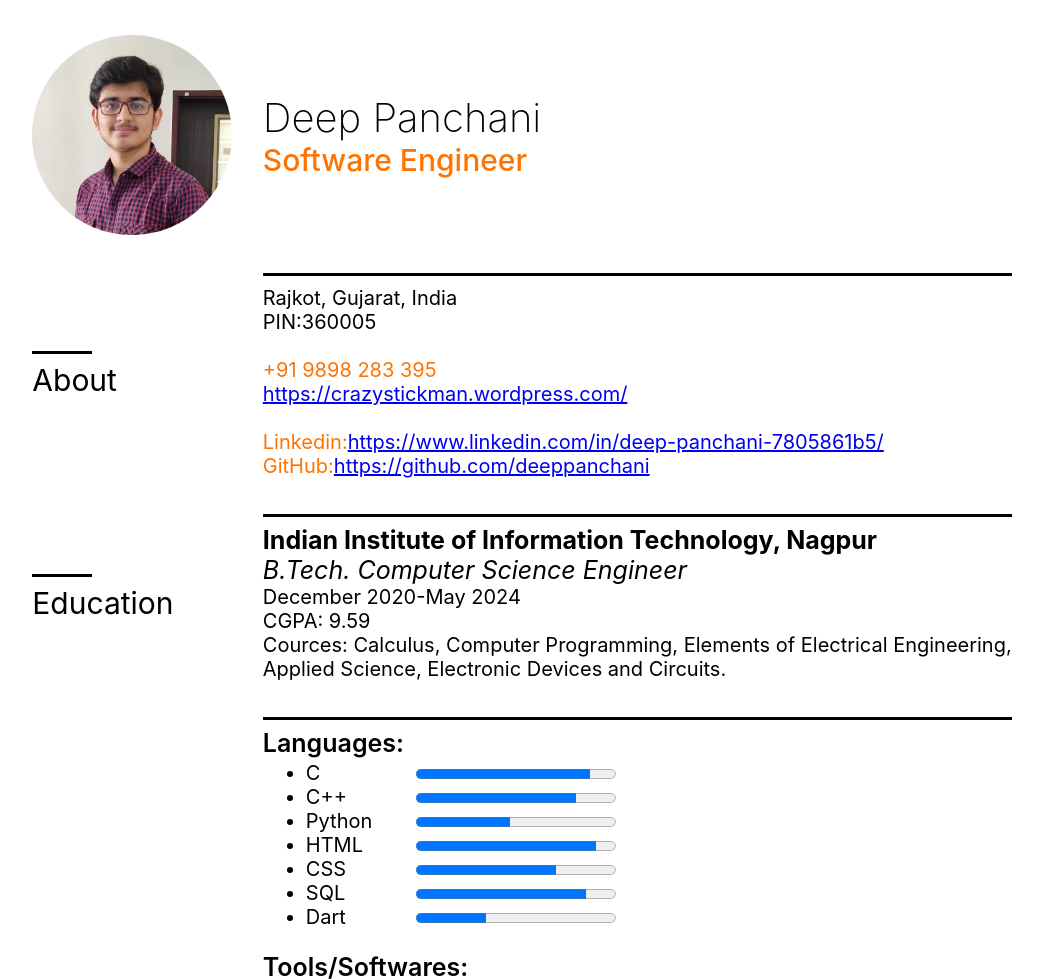
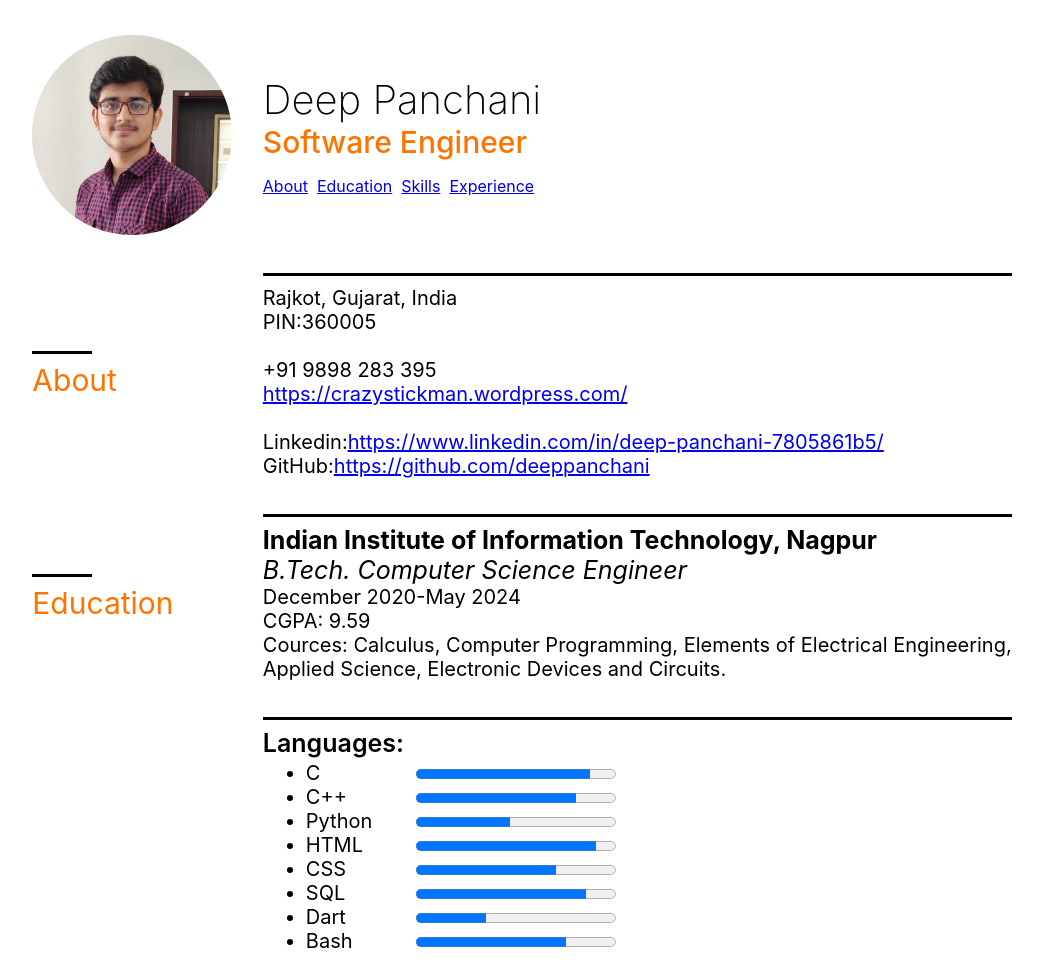
Before and after one commit to deeppanchani/resume, a plain HTML site: page index.html in a window 1280 px wide. Shown: the top 979 px of the page, without its empty margins (118-1161 px from the left). Drawn offline with Linux system fonts and the light colour scheme.

Commit message:
Add files via upload

```diff
--- a/index.html
+++ b/index.html
@@ -1,6 +1,11 @@
+<!-- Deep Panchani -->
+<!-- BT20CSE105 -->
+<!-- App Programming Lab Home Work
+by Parnika Kekre - Saturday, 24 April 2021, 11:57 AM -->
+
 <html>
     <head>
-        <title></title>
+        <title>Deep Panchani Resume</title>
     </head>
     <body style="font-family: -apple-system, BlinkMacSystemFont, 'Segoe UI', Roboto, Oxygen, Ubuntu, Cantarell, 'Open Sans', 'Helvetica Neue', sans-serif;">
         <table align="center">
@@ -27,6 +32,12 @@
                 <td style="font-size:60px;">
                     <p style="font-size:40px;font-weight: 200 ;margin:0;padding:0;">Deep Panchani</p>
                     <p style="font-size:30px; color:rgb(255, 115, 0); font-weight: 500; margin:0;padding:0;">Software Engineer</p>
+                    <p style="font-size: medium;">
+                    <a href="#about">About</a>&nbsp;
+                    <a href="#education">Education</a>&nbsp;
+                    <a href="#skills">Skills</a>&nbsp;
+                    <a href="#experience">Experience</a>&nbsp;
+                    </p>
                 </td>
             </tr>
             <tr>
@@ -43,24 +54,24 @@
             <tr>
                 <td>
                     <hr style="width: 30%;height:3px;border-width:0;color: black;background-color: black;" align="left">
-                    <p style="font-size:30px;font-weight: 400;margin:0;padding:0;">About</p>
+                    <p style="color:rgb(255, 115, 0);font-size:30px;font-weight: 400;margin:0;padding:0;">About</p>
                 </td>
                 <td>
                     &nbsp; &nbsp; &nbsp;
                 </td>
                 <td style="font-size: 20px;">
-                    <hr style="height:3px;border-width:0;color: black;background-color: black;">
+                    <hr id="about" style="height:3px;border-width:0;color: black;background-color: black;">
                     Rajkot, Gujarat, India
                     <br>
                     PIN:360005
                     <br>
                     <br>
-                    <p style="color:rgb(255, 115, 0);margin:0;padding:0;">+91 9898 283 395</p>
+                    <p style="margin:0;padding:0;">+91 9898 283 395</p>
                     <a href="https://crazystickman.wordpress.com/">https://crazystickman.wordpress.com/</a>
                     <br>
                     <br>
-                    <p style="color:rgb(255, 115, 0);margin:0;padding:0;">Linkedin:<a href="https://www.linkedin.com/in/deep-panchani-7805861b5/">https://www.linkedin.com/in/deep-panchani-7805861b5/</a></p>
-                    <p style="color:rgb(255, 115, 0);margin:0;padding:0;">GitHub:<a href="https://github.com/deeppanchani">https://github.com/deeppanchani</a></p>
+                    <p style="margin:0;padding:0;">Linkedin:<a href="https://www.linkedin.com/in/deep-panchani-7805861b5/">https://www.linkedin.com/in/deep-panchani-7805861b5/</a></p>
+                    <p style="margin:0;padding:0;">GitHub:<a href="https://github.com/deeppanchani">https://github.com/deeppanchani</a></p>
                 </td>
             </tr>
             <tr>
@@ -78,13 +89,13 @@
             <tr>
                 <td>
                     <hr style="width: 30%;height:3px;border-width:0;color: black;background-color: black;" align="left">
-                    <p style="font-size:30px;font-weight: 400;margin:0;padding:0;">Education</p>
+                    <p style="color:rgb(255, 115, 0);font-size:30px;font-weight: 400;margin:0;padding:0;">Education</p>
                 </td>
                 <td>
                     &nbsp; &nbsp; &nbsp;
                 </td>
                 <td>
-                    <hr style="height:3px;border-width:0;color: black;background-color: black;">
+                    <hr id="education" style="height:3px;border-width:0;color: black;background-color: black;">
                     <p style="font-size: 25px;margin:0;padding:0;"><b>Indian Institute of Information Technology, Nagpur</b><br><i>B.Tech. Computer Science Engineer</i></p>
                     <p style="font-size: 20px;margin:0;padding:0;">
                         December 2020-May 2024
@@ -110,13 +121,13 @@
             <tr>
                 <td>
                     <hr style="width: 30%;height:3px;border-width:0;color: black;background-color: black;" align="left">
-                    <p style="font-size:30px;font-weight: 400 ;margin:0;padding:0;">Skills</p>
+                    <p style="color:rgb(255, 115, 0);font-size:30px;font-weight: 400 ;margin:0;padding:0;">Skills</p>
                 </td>
                 <td>
                     &nbsp; &nbsp; &nbsp;
                 </td>
                 <td>
-                    <hr style="height:3px;border-width:0;color: black;background-color: black;">
+                    <hr id="skills" style="height:3px;border-width:0;color: black;background-color: black;">
                     <p style="font-size: 25px;font-weight: 600;margin:0;padding:0;">Languages:</p>
                     <table>
                         <td>
@@ -128,6 +139,7 @@
                                 <li>CSS</li>
                                 <li>SQL</li>
                                 <li>Dart</li>
+                                <li>Bash</li>
                               </ul>
                         </td>
                         <td>
@@ -139,6 +151,7 @@
                                 <li><progress value="70" max="100"> 70% </progress></li>
                                 <li><progress value="85" max="100"> 85% </progress></li>
                                 <li><progress value="35" max="100"> 35% </progress></li>
+                                <li><progress value="75" max="100"> 75% </progress></li>
                               </ul>
                         </td>
                     </table>
@@ -200,13 +213,13 @@
             <tr>
                 <td>
                     <hr style="width: 30%;height:3px;border-width:0;color: black;background-color: black;" align="left">
-                    <p style="font-size:30px;font-weight:400 ;margin:0;padding:0;">Experience</p>
+                    <p style="color:rgb(255, 115, 0);font-size:30px;font-weight:400 ;margin:0;padding:0;">Experience</p>
                 </td>
                 <td>
                     &nbsp; &nbsp; &nbsp;
                 </td>
                 <td>
-                    <hr style="height:3px;border-width:0;color: black;background-color: black;">
+                    <hr id="experience" style="height:3px;border-width:0;color: black;background-color: black;">
                     <p style="font-size: 25px;margin:0;padding:0;"><b>Code For Cause</b><br><i>Campus Leader</i></p>
                     <p style="font-size: 20px;margin:0;padding:0;">March 2021-Present </p>
 
```
